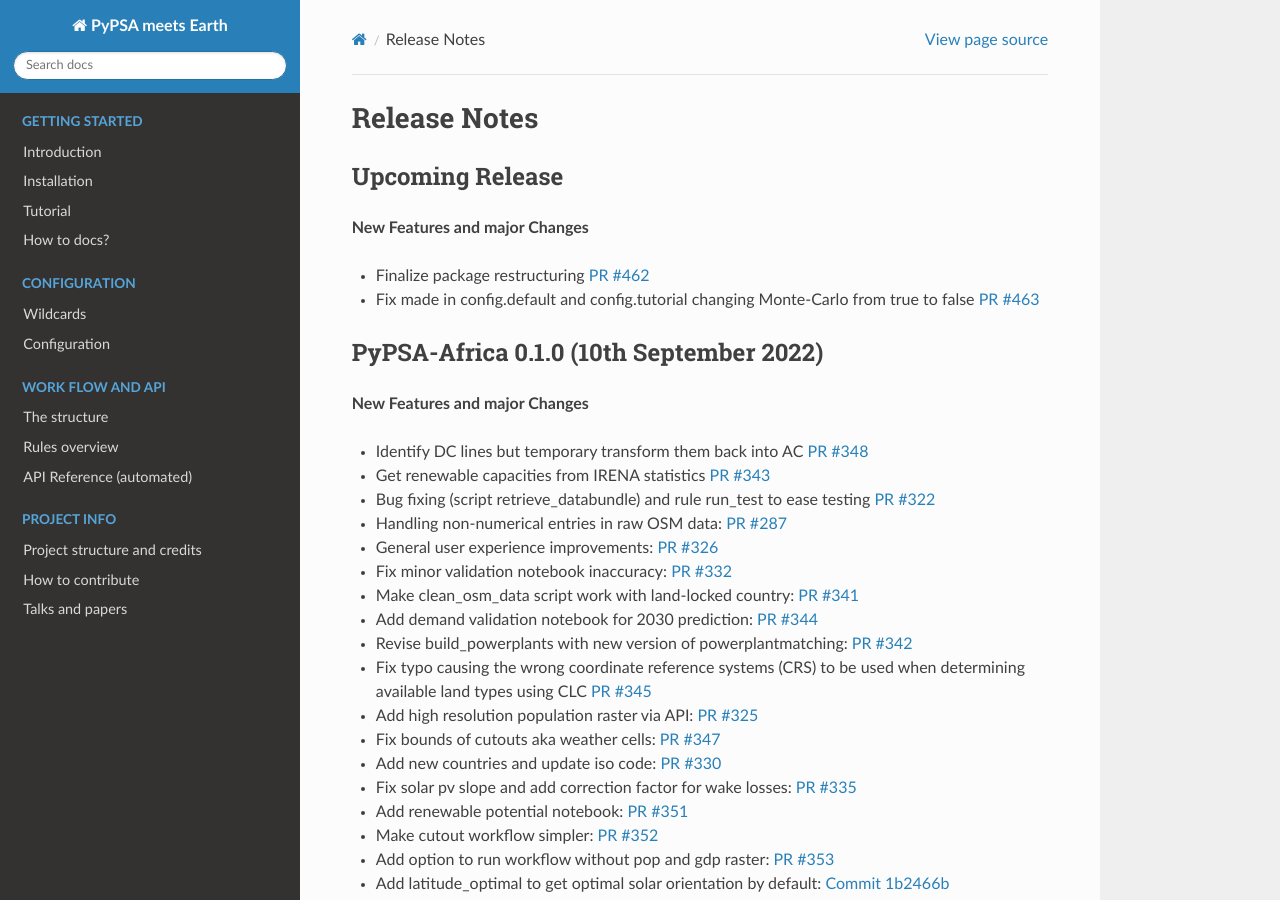
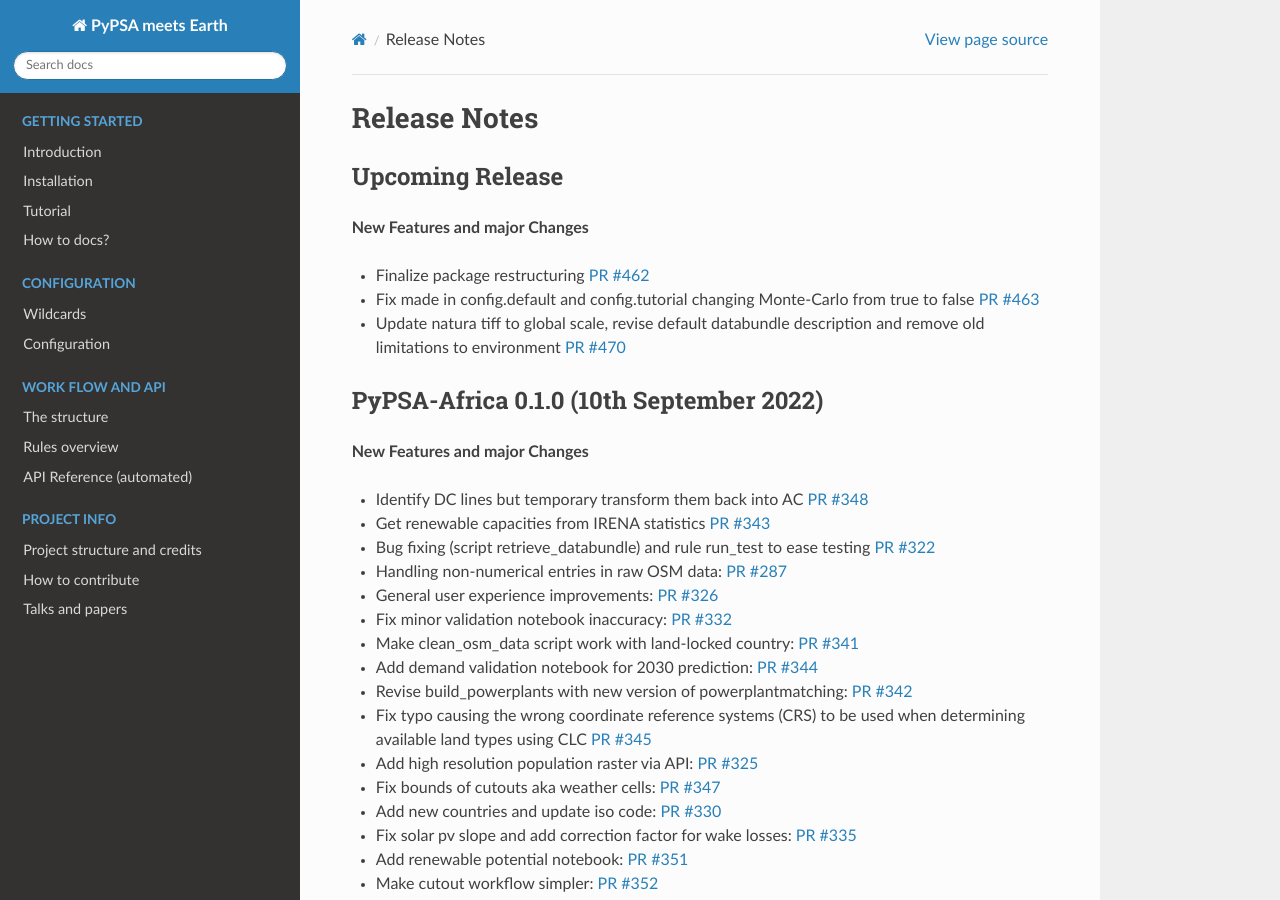
Before and after one commit to pypsa-meets-earth/pypsa-earth, a Sphinx documentation site: the page built from doc/release_notes.rst, in a window 1280 px wide and 900 px high. Built offline with Sphinx 7.4.7 and the Read the Docs theme 2.0.0, drawn with Linux system fonts in a browser that asks for light colours; pages that are not in the unit, such as notebooks, are missing from menus; the version number could not be read and is left out.

Commit message:
Add release notes

```diff
--- a/doc/release_notes.rst
+++ b/doc/release_notes.rst
@@ -16,6 +16,8 @@
 * Finalize package restructuring `PR #462 <https://github.com/pypsa-meets-earth/pypsa-earth/pull/462>`__
 
 * Fix made in config.default and config.tutorial changing Monte-Carlo from true to false `PR #463 <https://github.com/pypsa-meets-earth/pypsa-earth/pull/463>`__
+
+* Update natura tiff to global scale, revise default databundle description and remove old limitations to environment `PR #470 <https://github.com/pypsa-meets-earth/pypsa-earth/pull/470>`__
 
 
 PyPSA-Africa 0.1.0 (10th September 2022)
```
